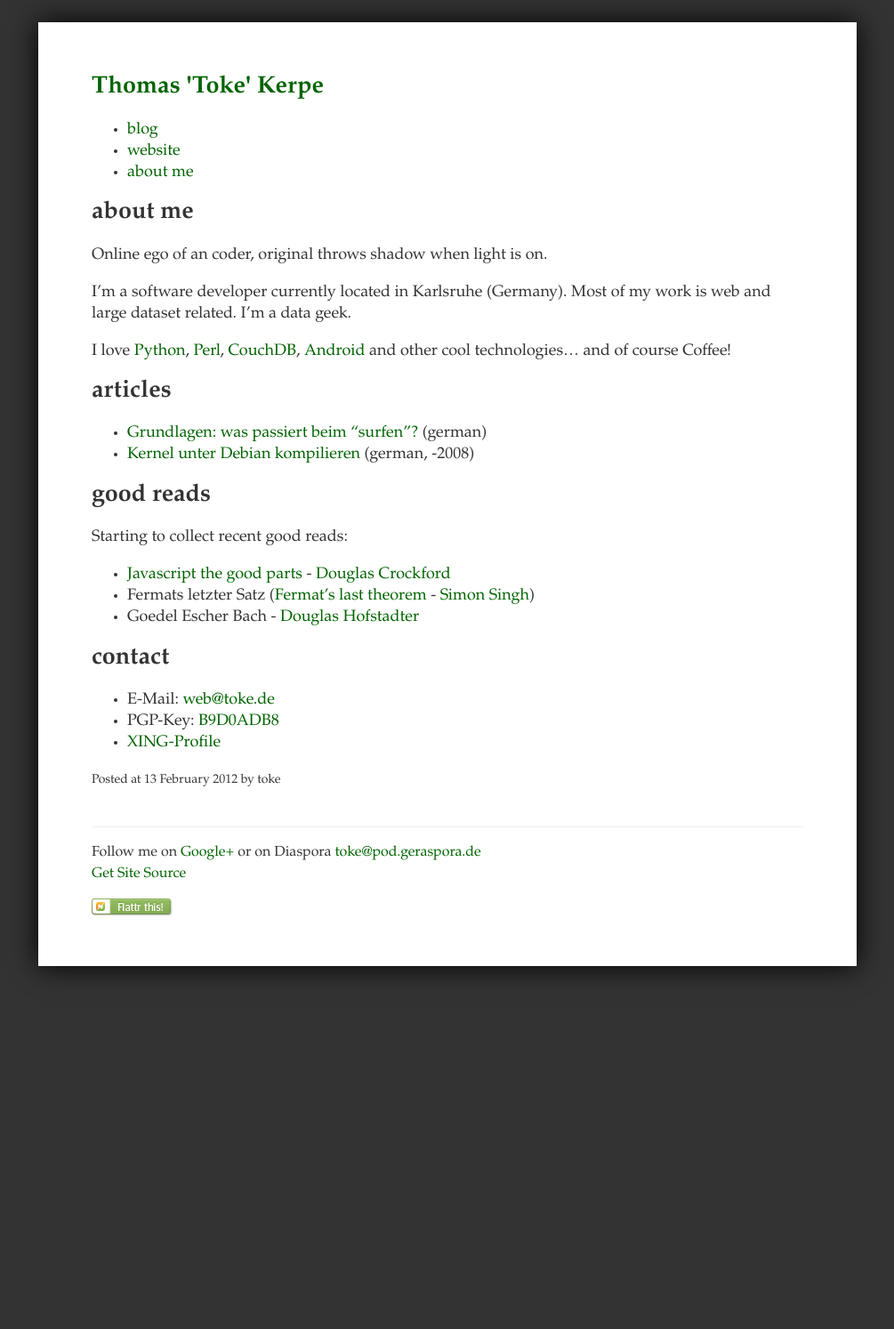
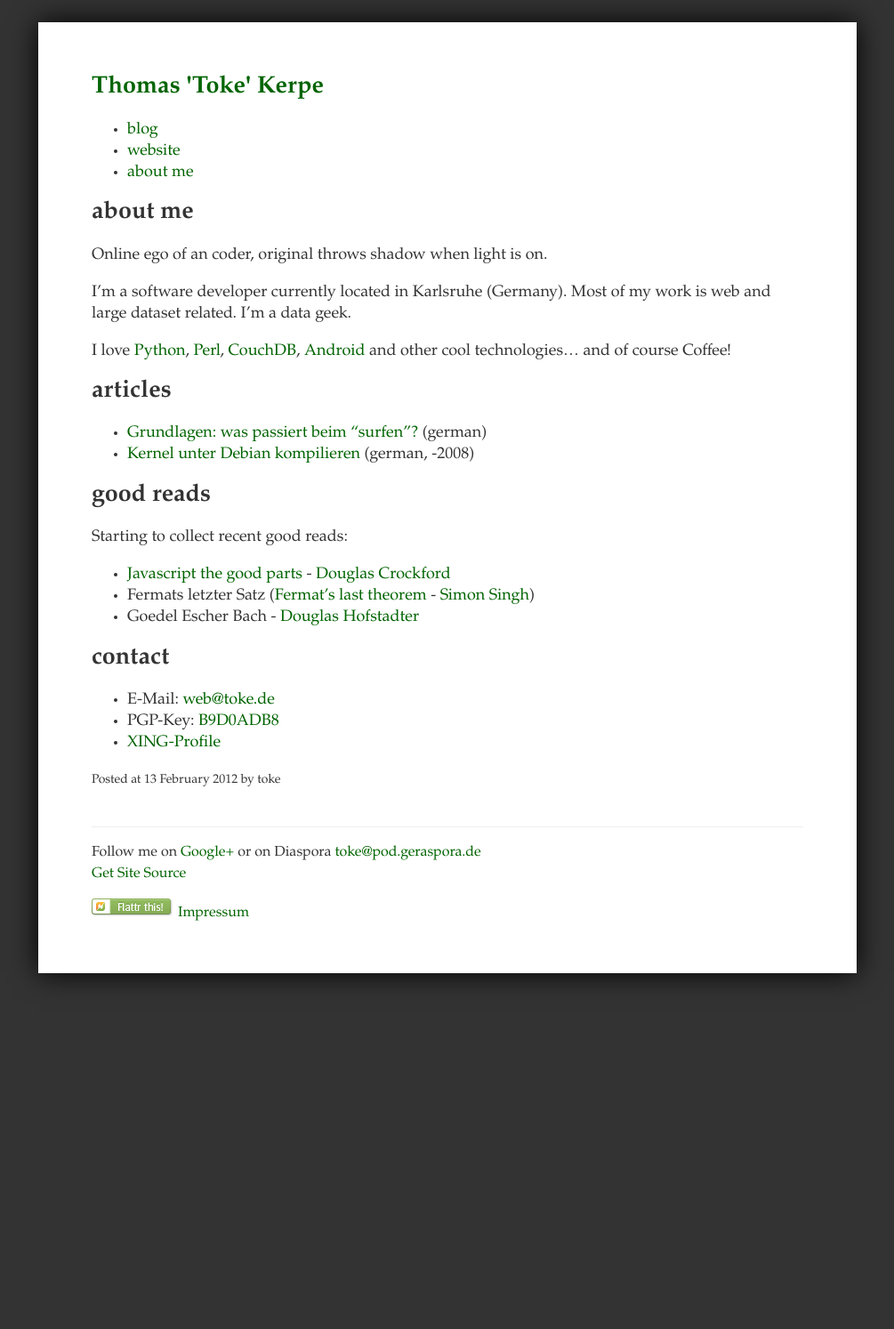
Before and after one commit to toke/toke.de, a Jekyll site: the page built from index.markdown, in a window 1280 px wide. Shown: the whole page at 89% size, without its empty margins (137-1142 px from the left). Built offline with Jekyll 4.4.1, drawn with Linux system fonts in a browser that asks for light colours.

Commit message:
Linked impressum

```diff
--- a/_layouts/default.html
+++ b/_layouts/default.html
@@ -51,6 +51,7 @@
     or on Diaspora <a rel="noreferrer nofollow" href="https://pod.geraspora.de/u/toke">toke@pod.geraspora.de</a><br>
     <a rel="noreferrer" href="https://github.com/toke/toke.de">Get Site Source</a></p>
     <a rel="noreferrer" href="https://flattr.com/thing/40090/Tokes-Blog" target="_blank"><img src="{{ site.url }}/assets/flattr-badge-large.png" alt="Flattr this" title="Flattr this" border="0" /></a>
+    <a rel="nofollow" href="/impressum/">Impressum</a>
     </p>
     </footer>
 
--- a/robots.txt
+++ b/robots.txt
@@ -2,4 +2,5 @@ User-agent: 123People
 Disallow: /
 
 User-agent: *
+Disallow: /impressum/
 Allow: /
```
